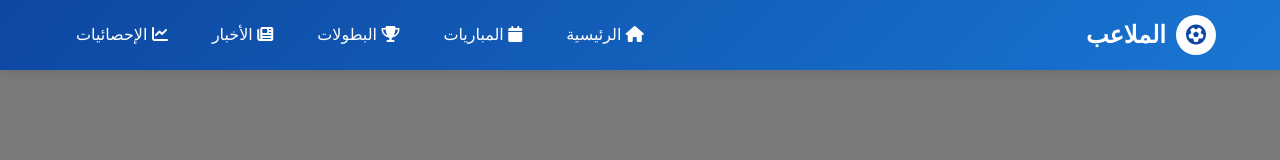
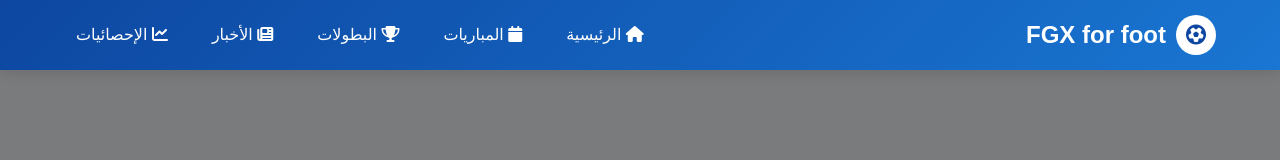
Before and after one commit to Gfaysal142/football142, a plain HTML site: page index.html in a window 1280 px wide. Shown: the top 160 px of the page. Drawn offline with Linux system fonts and the light colour scheme.

Commit message:
Update index.html

```diff
--- a/index.html
+++ b/index.html
@@ -499,7 +499,7 @@
                 <div class="logo-icon">
                     <i class="fas fa-futbol"></i>
                 </div>
-                <div class="logo-text">الملاعب</div>
+                <div class="logo-text">FGX for foot</div>
             </div>
             <nav>
                 <ul>
```
